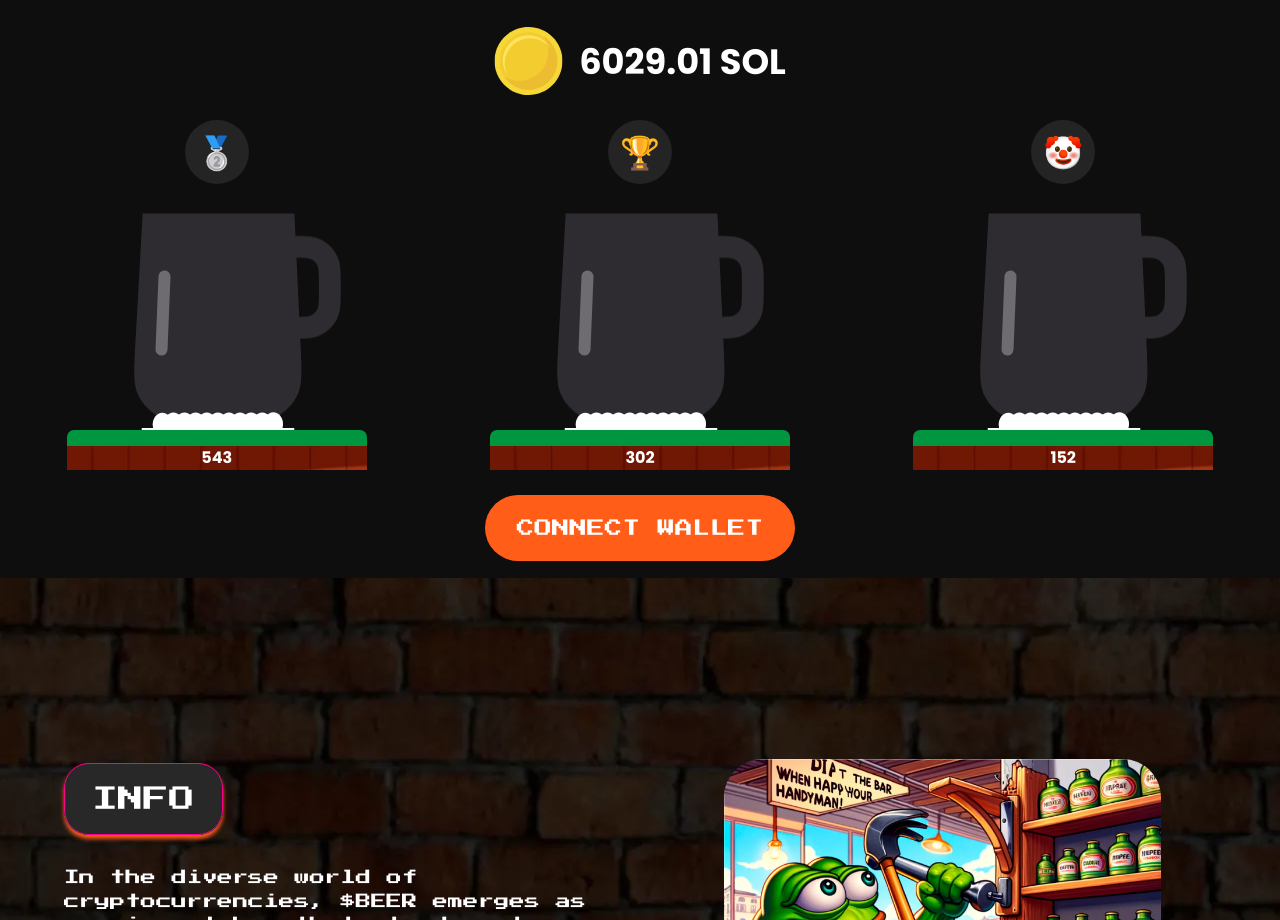
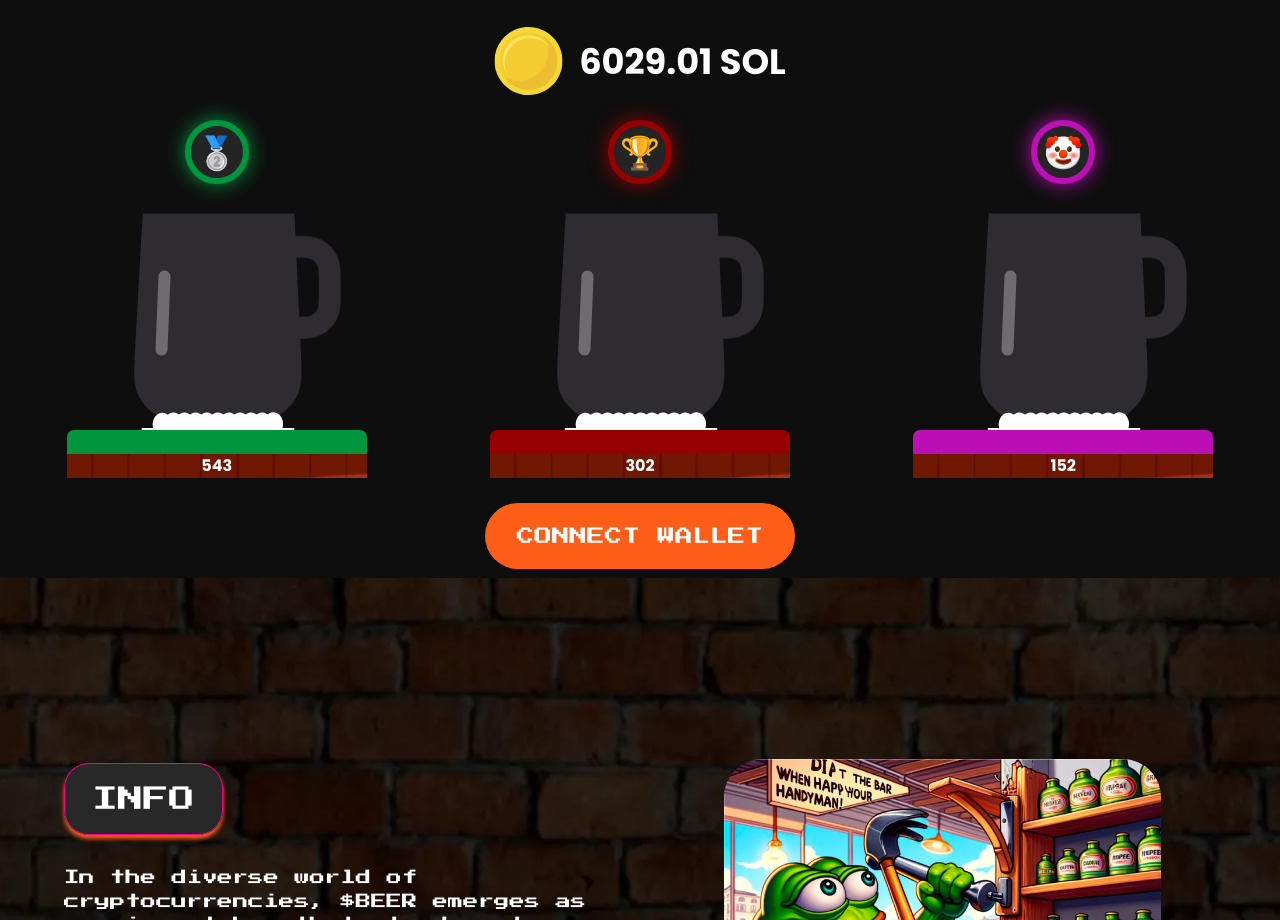
Before and after one commit to unordered-set/beerdemo, a React (Create React App) app in the folder beer/: page / in a window 1280 px wide. Shown: the part 1022-1942 px from the top of the page. Built offline with nearby package versions, Linux system fonts and the light colour scheme.

Commit message:
add colors on player icons

```diff
--- a/beer/src/components/Game/Game.jsx
+++ b/beer/src/components/Game/Game.jsx
@@ -7,6 +7,7 @@ import { useRef } from "react";
 
 
 function Game() {
+
 
   const lottieRefs = [
     useRef(null),
@@ -56,7 +57,7 @@ function Game() {
         <div className="game__winners">
 
           <div className="game__winner">
-            <div className="game__winners_icon"><span>🥈</span></div>
+            <div className="game__winners_icon first"><span>🥈</span></div>
             <div className="game__winners_cap">
             <div className="game__winners_capanime" onClick={() => playAnimation(0)}>
                 <Lottie animationData={AnimationBeer}
@@ -66,12 +67,12 @@ function Game() {
                 />
               </div>
             </div>
-            <div className="game__winners_place"></div>
+            <div className="game__winners_place first_place" id="winners_place0"></div>
             <div className="game__winners_points"><h1>543</h1></div>
           </div>
 
           <div className="game__winner">
-            <div className="game__winners_icon"><span>🏆</span></div>
+            <div className="game__winners_icon second"><span>🏆</span></div>
             <div className="game__winners_cap">
             <div className="game__winners_capanime" onClick={() => playAnimation(1)}>
                 <Lottie animationData={AnimationBeer}
@@ -82,12 +83,12 @@ function Game() {
               </div>
                 </div>
 
-            <div className="game__winners_place"></div>
+            <div className="game__winners_place second_place" id="winners_place1"></div>
             <div className="game__winners_points"><h1>302</h1></div>
           </div>
 
           <div className="game__winner">
-            <div className="game__winners_icon"><span>🤡</span></div>
+            <div className="game__winners_icon third"><span>🤡</span></div>
             <div className="game__winners_cap">
             <div className="game__winners_capanime" onClick={() => playAnimation(2)}>
                 <Lottie animationData={AnimationBeer}
@@ -98,7 +99,7 @@ function Game() {
                 />
               </div>
             </div>
-            <div className="game__winners_place"></div>
+            <div className="game__winners_place third_place" id="winners_place2"></div>
             <div className="game__winners_points"><h1>152</h1></div>
           </div>
 
--- a/beer/src/components/Game/game.css
+++ b/beer/src/components/Game/game.css
@@ -111,6 +111,29 @@
     height: 8vh; /* Фиксированная высота */
 }
 
+.first {
+    border: 6px solid rgba(0, 150, 64, 1);
+    box-shadow: 0 0 20px rgba(0, 150, 64, 1);
+}
+
+.second {
+    border: 6px solid rgba(150, 0, 0, 1);
+    box-shadow: 0 0 20px rgba(150, 0, 0, 1);
+}
+
+.third {
+    border: 6px solid rgba(188, 16, 182, 1);
+    box-shadow: 0 0 20px rgba(188, 16, 182, 1);
+
+}
+
+
+
+.icon-border {
+    border: 10px solid transparent; /* Устанавливаем ширину границы в 3 раза */
+    box-shadow: 0 0 20px rgba(255, 255, 255, 0.5); /* Добавляем внешнее свечение */
+  }
+
 .game__winners_cap{
     display: flex;
     justify-content: center;
@@ -126,16 +149,28 @@
 .game__winners_capanime {
     width: 100%;
     margin-top: -18%;
-
 }
 
 .game__winners_place {
     width: 100%;
-    background-color: rgba(0, 150, 64, 1);
-    height: 2vh;
+    height: 3vh;
     border-top-left-radius: 7px;
     border-top-right-radius: 7px;
 }
+
+.first_place {
+    background-color: rgba(0, 150, 64, 1);;
+}
+
+.second_place {
+    background-color: rgba(150, 0, 0, 1);
+}
+
+.third_place {
+    background-color: rgba(188, 16, 182, 1);
+}
+
+
 
 .game__winners_points {
     width: 100%;
@@ -224,8 +259,8 @@
     }
 
     .game__winners_icon {
-        width: 10vh; /* Фиксированная ширина для мобильных устройств */
-        height: 10vh; /* Фиксированная высота для мобильных устройств */
+        width: 8vh; /* Фиксированная ширина для мобильных устройств */
+        height: 8vh; /* Фиксированная высота для мобильных устройств */
         margin-bottom: 2vh;
         padding: 10%;
     }
```
